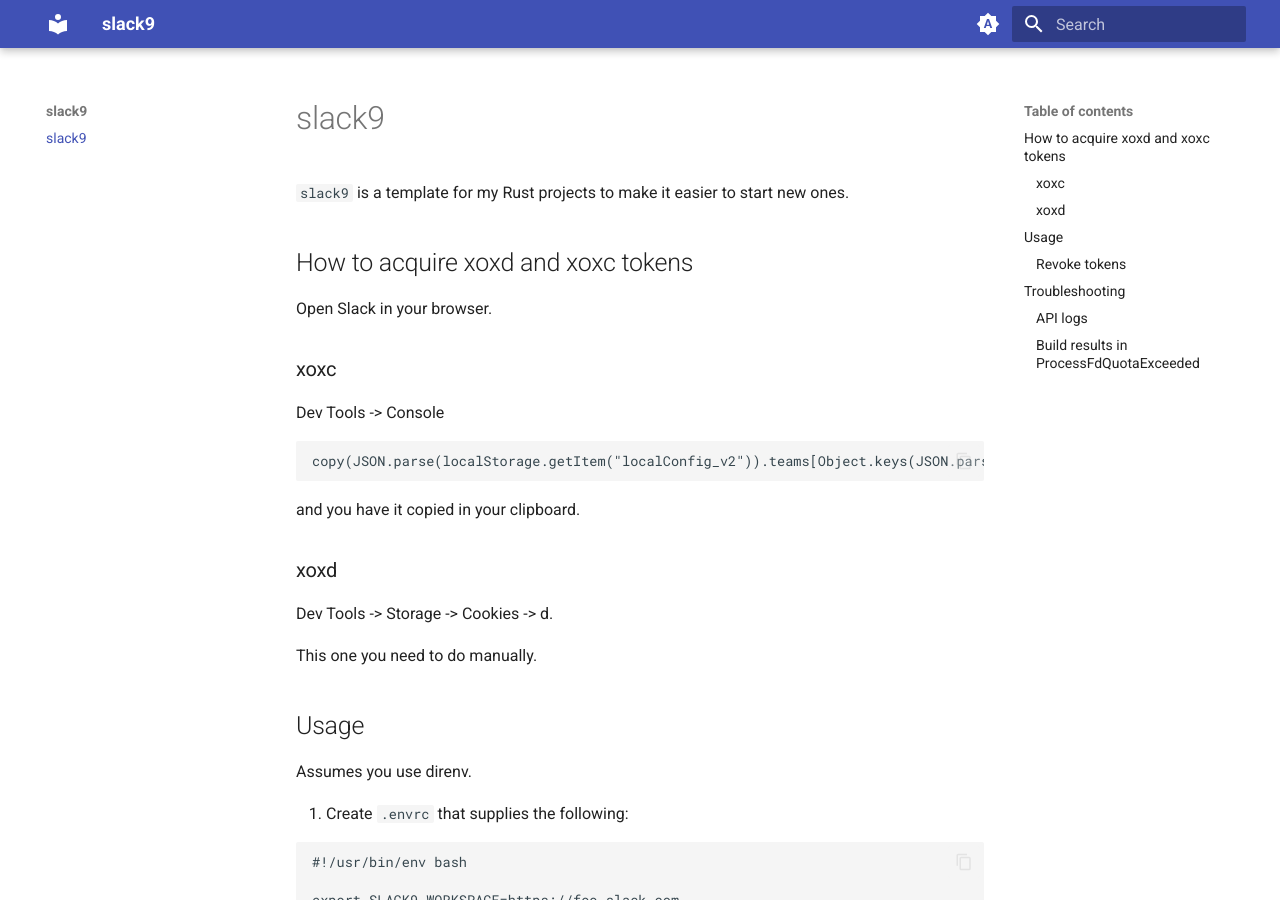
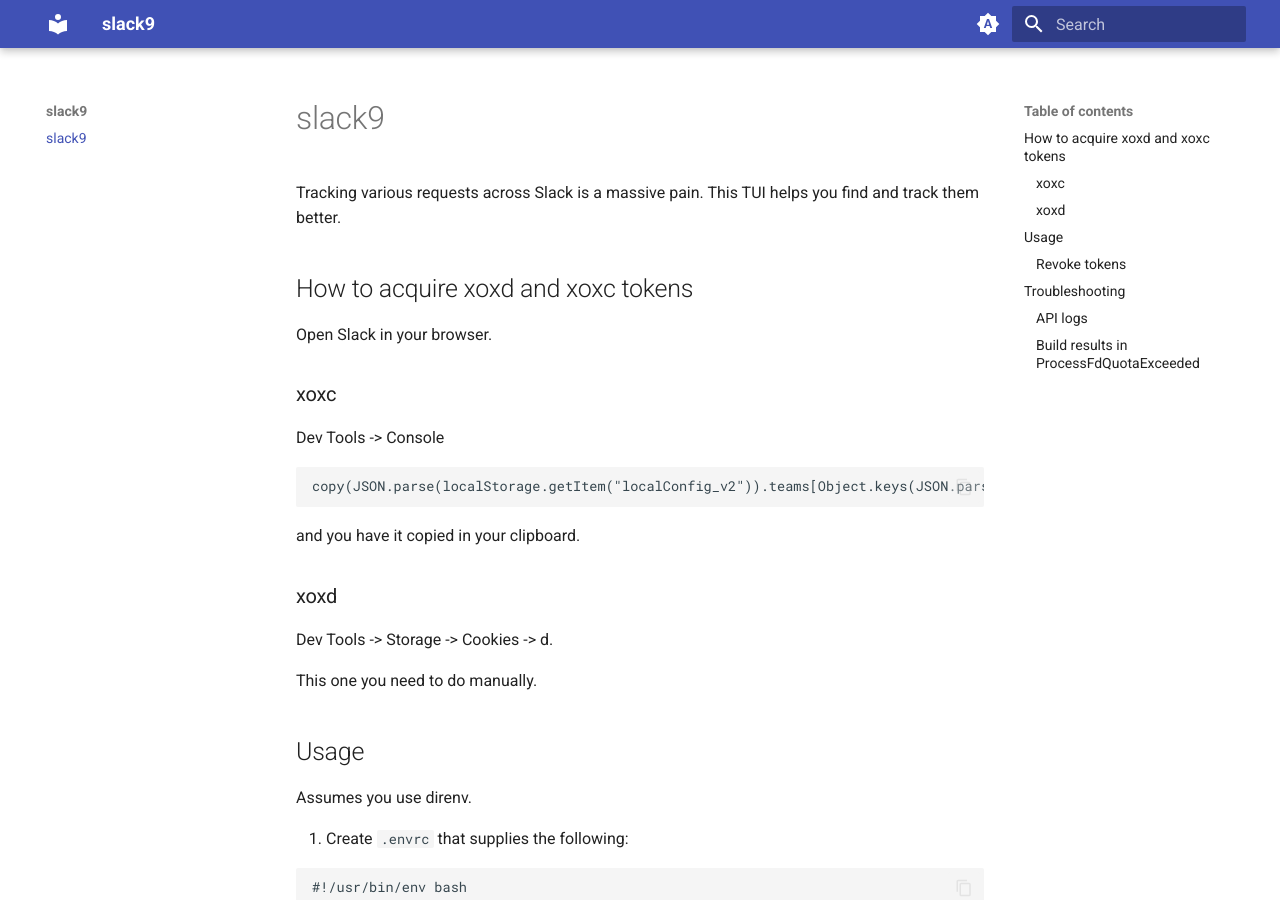
Before and after one commit to anttiharju/slack9, an MkDocs documentation site: the page built from docs/README.md, in a window 1280 px wide and 900 px high. Built offline with MkDocs 1.6.1 and Material for MkDocs 9.7.7, drawn with Linux system fonts in a browser that asks for light colours.

Commit message:
Update readme desc.

```diff
--- a/docs/README.md
+++ b/docs/README.md
@@ -1,6 +1,6 @@
 # slack9
 
-`slack9` is a template for my Rust projects to make it easier to start new ones.
+Tracking various requests across Slack is a massive pain. This TUI helps you find and track them better.
 
 ## How to acquire xoxd and xoxc tokens
 
```
